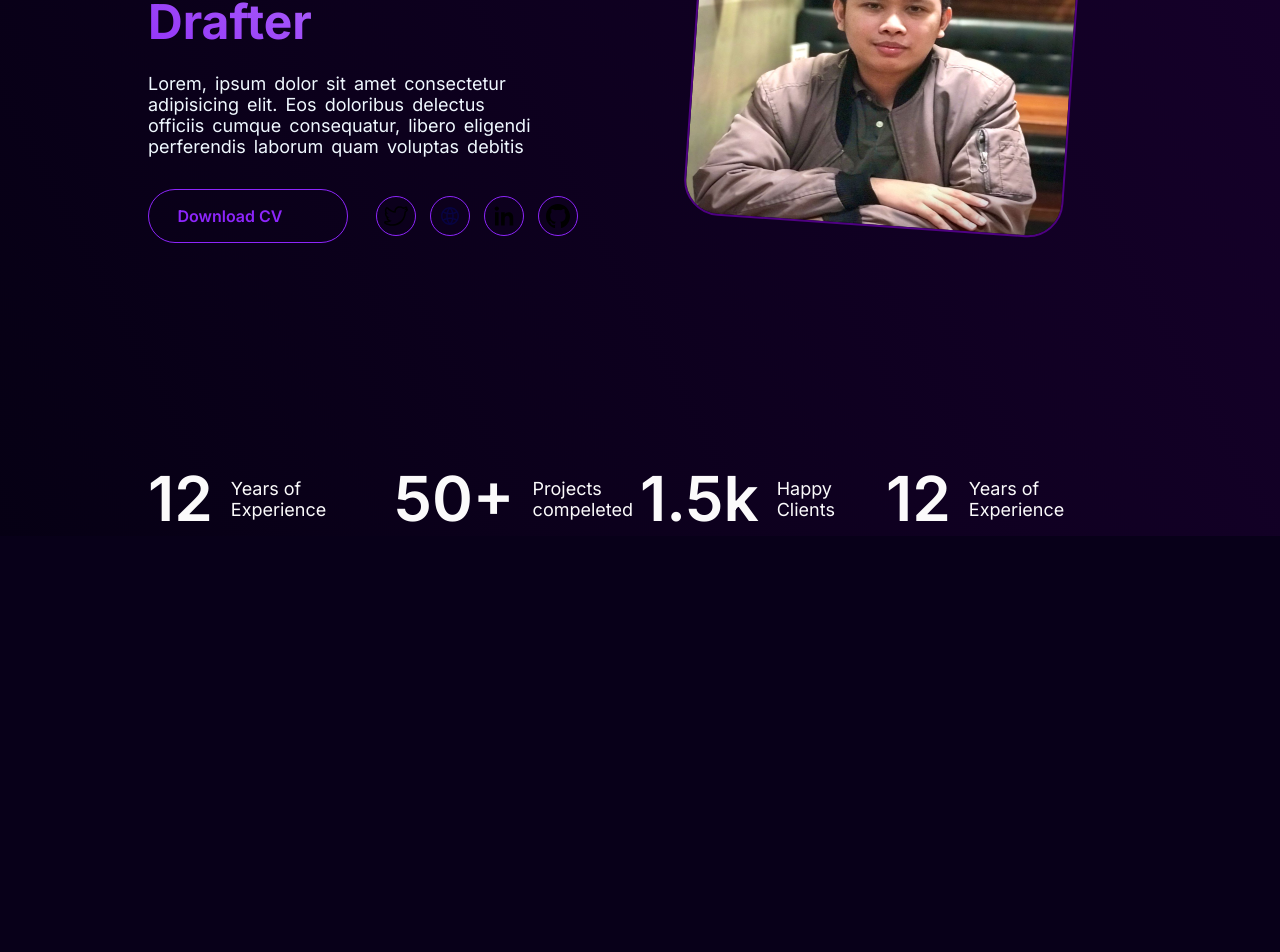
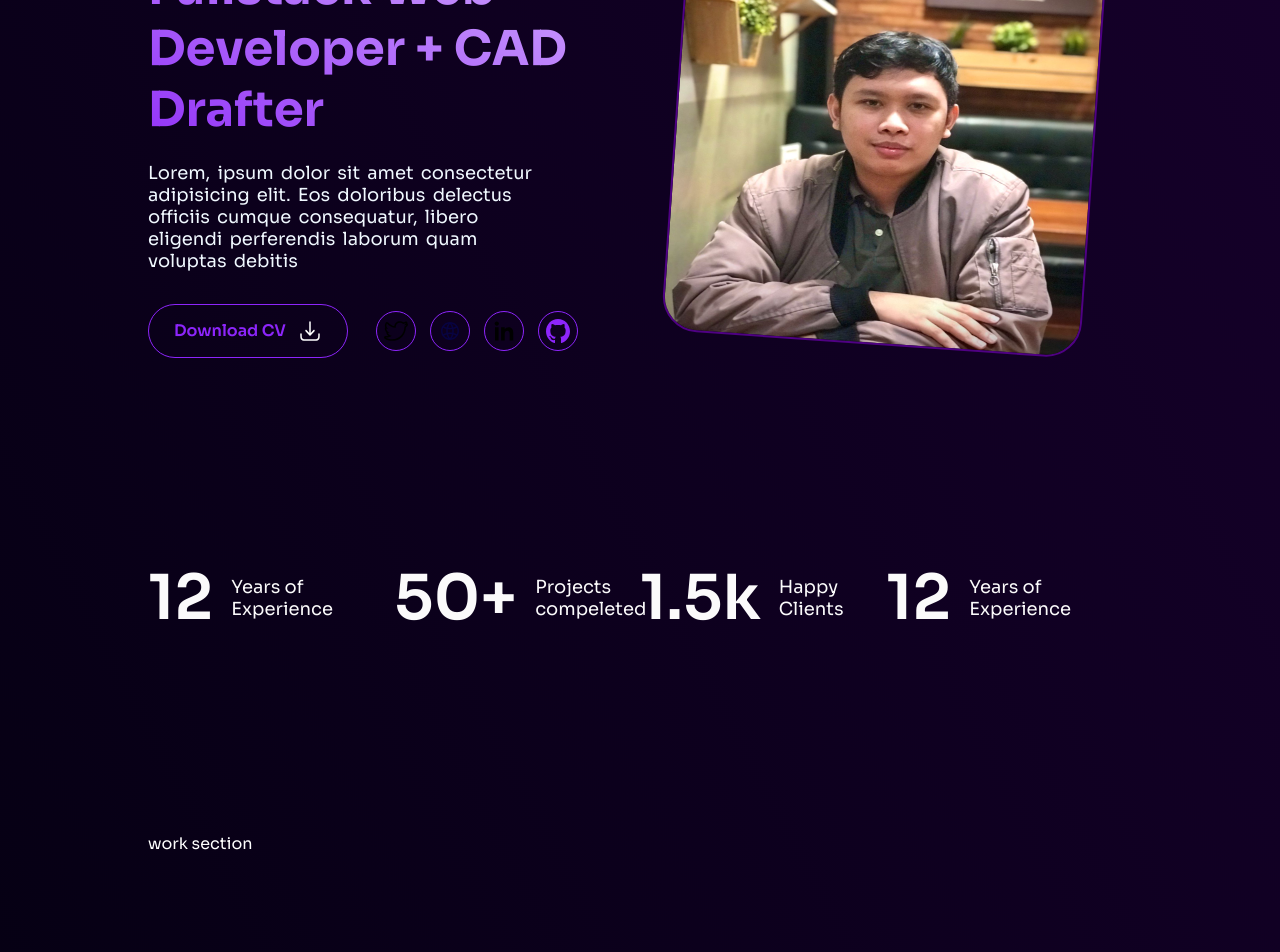
Before and after one commit to LepakBoy/single_page, a Next.js app: page / in a window 1280 px wide. Shown: the part 395-1347 px from the top of the page. Before the commit the page ends 931 px from the top, so only its background shows below. Built offline with nearby package versions, Linux system fonts and the light colour scheme.

Commit message:
works section, media screen width brakpoint

```diff
--- a/src/app/components/heroSection/heroSection.module.css
+++ b/src/app/components/heroSection/heroSection.module.css
@@ -1,3 +1,7 @@
+.section{
+    padding: 98px 0 98px;
+}
+
 .container{
     min-height: calc(100vh - 80px);
     width: 100%;
@@ -48,8 +52,8 @@
 
 .photo{
     position: relative;
-    width: 380px;
-    height: 420px;
+    width: 420px;
+    height: 460px;
     top: -68px;
     border-radius: 36px;
     border: 2px solid rgb(79, 1, 131);
--- a/src/app/components/molecule/badge/badge.module.css
+++ b/src/app/components/molecule/badge/badge.module.css
@@ -28,7 +28,9 @@
         width: 50%;
         justify-content: center;
     }
+}
 
+@media (max-width: 768px){
     .jumboText{
         font-size: 42px;
     }
--- a/src/app/components/navbar/itemLink/itemLink.module.css
+++ b/src/app/components/navbar/itemLink/itemLink.module.css
@@ -61,7 +61,7 @@
     }
 }
 
-@media(min-width:992px){
+@media(min-width:993px){
     .mobile_nav{
         display: none;
     }
--- a/src/app/components/navbar/mobileLink/mobileLink.module.css
+++ b/src/app/components/navbar/mobileLink/mobileLink.module.css
@@ -40,7 +40,7 @@
     100% { display: none;}
 }
 
-@media (min-width: 992px){
+@media (min-width: 993px){
     .container{
         display: none;
     }
--- a/src/app/components/navbar/navbar.module.css
+++ b/src/app/components/navbar/navbar.module.css
@@ -4,6 +4,9 @@
   align-items: center;
   justify-content: space-between;
   height: 120px;
+  /* position: sticky;
+  top: 0;
+  z-index: 999; */
 }
 
 .badge{
--- a/src/app/components/navbar/navbar.tsx
+++ b/src/app/components/navbar/navbar.tsx
@@ -5,15 +5,12 @@ import MobileLink from './mobileLink/mobileLink';
 
 export default function Navbar() {
   return (
-    <>
     <div className={styles.container}>
       <div className={styles.badge}>
         <div className={styles.logo}>Logo</div>
         <span className={styles.email_badge}>fikrinadzif35@gmail.com</span>
       </div>
       <ItemLink />
-        {/* <button>x</button> */}
     </div>
-    </>
   );
 }
--- /dev/null
+++ b/src/app/components/worksSection/worksSection.module.css
@@ -0,0 +1,8 @@
+.container{
+    padding: 98px 0 98px;
+
+}
+
+.coba{
+    color: #fff;
+}
--- /dev/null
+++ b/src/app/components/worksSection/worksSection.tsx
@@ -0,0 +1,10 @@
+import React from 'react';
+import styles from './worksSection.module.css';
+
+export default function WorksSection() {
+  return (
+    <div className={styles.container}>
+      <div className={styles.coba}>work section</div>
+    </div>
+  );
+}
--- a/src/app/globals.css
+++ b/src/app/globals.css
@@ -32,8 +32,6 @@ body{
 @media(max-width: 1336px){
   .container{
     width: 1280px;
-    padding-right: 20px;
-    padding-left: 20px;
   }
 }
 
@@ -41,11 +39,17 @@ body{
   .container{
     width: 1024px;
     padding-left: 20px;
-    padding-left: 20px;
+    padding-right: 20px;
   }
 }
 
 @media(max-width: 1024px){
+  .container{
+    width: 992px;
+  }
+}
+
+@media(max-width: 992px){
   .container{
     width: 768px;
   }
--- a/src/app/layout.tsx
+++ b/src/app/layout.tsx
@@ -1,9 +1,9 @@
 import type { Metadata } from 'next';
-import { Inter } from 'next/font/google';
+import { Inter, PT_Sans, Sora } from 'next/font/google';
 import './globals.css';
 import Navbar from './components/navbar/navbar';
 
-const inter = Inter({ subsets: ['latin'] });
+const inter = Sora({ subsets: ['latin'] });
 
 export const metadata: Metadata = {
   title: 'Create Next App',
--- a/src/app/page.tsx
+++ b/src/app/page.tsx
@@ -1,14 +1,13 @@
-import Image from 'next/image';
-import styles from './page.module.css';
 import HeroSection from './components/heroSection/heroSection';
 import Navbar from './components/navbar/navbar';
-import BadgeSection from './components/badgeSection/badgeSection';
+import WorksSection from './components/worksSection/worksSection';
 
 export default function Home() {
   return (
     <main>
       {/* <Navbar /> */}
       <HeroSection />
+      <WorksSection />
     </main>
   );
 }
```
Also changed, not shown: public/download.svg, public/github.svg. Lines whose indentation alone changed are shown as unchanged.
